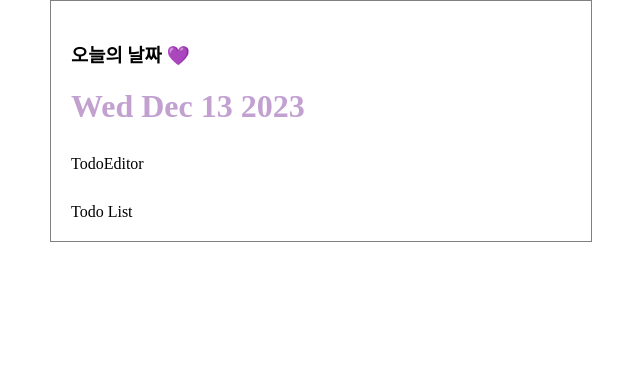
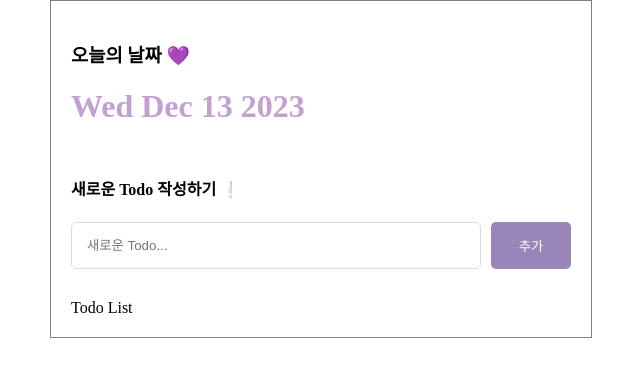
Before and after one commit to sojeong0302/todo, a React (Create React App) app: page / in a window 1280 px wide. Shown: the top 376 px of the page, without its empty margins (319-959 px from the left). Built offline with nearby package versions, Linux system fonts and the light colour scheme.

Commit message:
feat : todo 입력란 생성

```diff
--- /dev/null
+++ b/src/component/TodoEditor.css
@@ -0,0 +1,27 @@
+.editor_wrapper {
+  width: 100%;
+  display: flex;
+  gap: 10px;
+}
+
+input {
+  flex: 1;
+  box-sizing: border-box;
+  border: 1px solid rgb(220, 220, 220);
+  border-radius: 5px;
+  padding: 15px;
+}
+
+input:focus {
+  outline: none;
+  border: 1px solid #9a85b8;
+}
+
+button {
+  cursor: pointer;
+  width: 80px;
+  border: none;
+  background-color: #9a85b8;
+  color: white;
+  border-radius: 5px;
+}
--- a/src/component/TodoEditor.js
+++ b/src/component/TodoEditor.js
@@ -1,4 +1,14 @@
+import "./TodoEditor.css";
+
 const TodoEditor = () => {
-  return <div className="TodoEditor">TodoEditor</div>;
+  return (
+    <div className="TodoEditor">
+      <h4>새로운 Todo 작성하기 ❕</h4>
+      <div className="editor_wrapper">
+        <input placeholder="새로운 Todo..." />
+        <button>추가</button>
+      </div>
+    </div>
+  );
 };
 export default TodoEditor;
```
